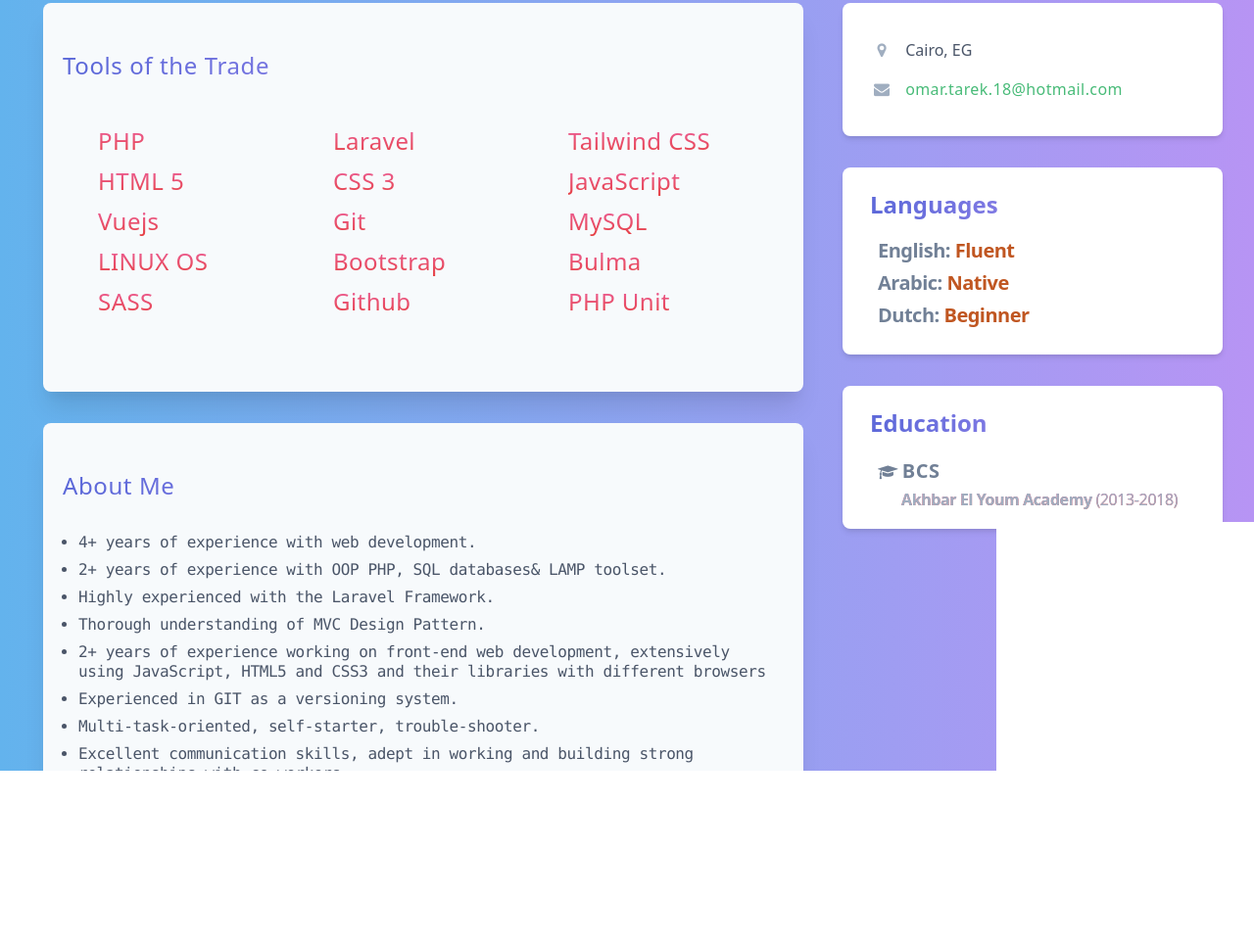
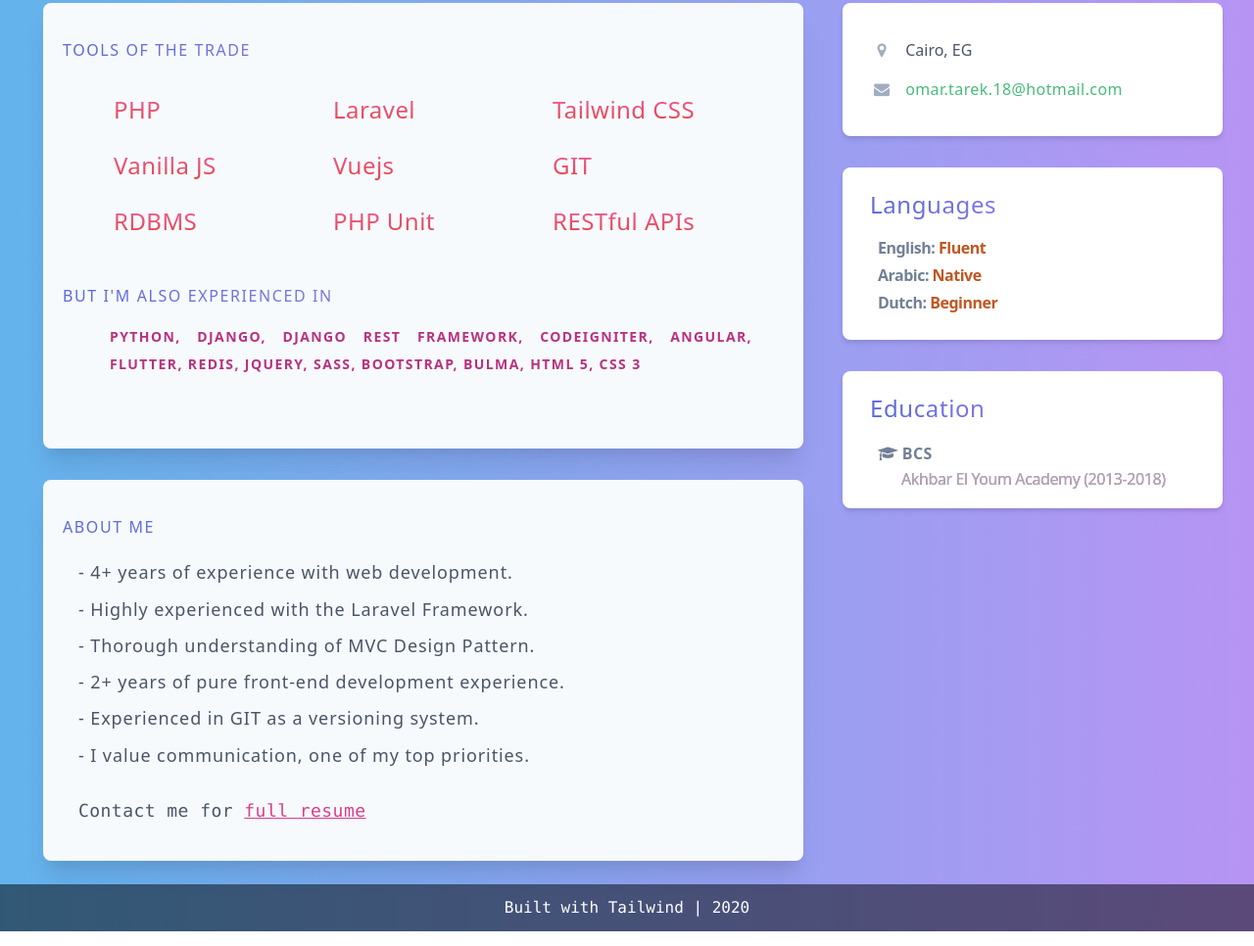
Before and after one commit to Yugis/yugis.github.io, a website: page index.html in a window 1280 px wide. Shown: the part 484-1450 px from the top of the page at 98% size. Drawn offline with Linux system fonts and the light colour scheme.

Commit message:
Fix background shadow opacity issue
Reviewed and changed some content

```diff
--- a/index.html
+++ b/index.html
@@ -8,8 +8,9 @@
 </head>
 <body>
 	<nav>
-		<div class="w-full py-16 lg:py-16 bg-fixed bg-bottom bg-no-repeat bg-cover" style="background-image: url(dist/img/cover.jpg)">
-			<div class="container lg:flex items-center lg:justify-between bg-black bg-opacity-75 py-10">
+		<div class="relative w-full py-16 lg:py-16 bg-fixed bg-bottom bg-cover" style="background-image: url(dist/img/cover.jpg)">
+			<div class="absolute h-full top-0 w-full bg-black bg-opacity-50"></div>
+			<div class="relative container lg:flex items-center lg:justify-between py-10">
 				<div class="lg:w-1/2 flex lg:flex-row flex-col items-center">
 					<div class="lg:w-56 w-48 flex-shrink-0 flex justify-center">
 						<img src="dist/img/img.jpg" alt="" class="rounded-full border-2 border-gray-500 border-solid">
@@ -18,8 +19,8 @@
 						<div class="capitalize font-semibold text-white text-4xl lg:text-4xl font-sans">
 							Hi, I'm omar tarek
 						</div>
-						<div class="font-semibold text-2xl text-white mb-3 lg:text-xl">
-							PHP Developer
+						<div class="font-semibold text-2xl text-white mb-3 lg:text-xl shadow-xl">
+							A PHP Developer
 						</div>
 						<ul class="flex justify-center">
 							<a href="https://twitter.com/itadakimsu__" class="text-4xl mr-5" target="_blank">
@@ -42,10 +43,10 @@
 				</div>
 				<div class="lg:w-1/2 flex justify-center lg:justify-end mt-5 lg:mt-0">
 					<button class="btn lg:px-3 lg:py-3 lg:w-40 w-40 py-2 bg-gradient-to-r from-pink-600 to-purple-500 hover:from-red-600 hover:to-orange-400 focus:from-red-600 focus:to-orange-400 focus:outline-none text-white font-semibold rounded uppercase leading-tight tracking-wider lg:tracking-tighter">
-					<a href="mailto:omar.tarek.18@hotmail.com" target="_blank">Contact Me </a>
-					<span class="fa fa-paper-plane text-white lg:text-lg text-xl"></span>
-				</button>
-			</div>
+						<a href="mailto:omar.tarek.18@hotmail.com" target="_blank">Contact Me </a>
+						<span class="fa fa-paper-plane text-white lg:text-lg text-xl"></span>
+					</button>
+				</div>
 			<!-- <div class="w-1/2 bg-gradient-to-r from-purple-400 via-pink-500 to-red-500 rounded-full absolute transform translate-x-64 h-48"></div> -->
 			</div>
 		</div>
@@ -56,8 +57,44 @@
 			<div class="lg:w-2/3 lg:mr-4 lg:mb-0">
 				<div class="card">
 					<h1 class="card-header">Tools of the Trade</h1>
+					<div class="card-body font-sans mb-8">
+						<ul class="tools mt-8 flex items-center flex-col lg:flex lg:flex-wrap lg:flex-row">
+							<li>
+								<p>PHP</p>
+							</li>
+							<li>
+								<p>Laravel</p>
+							</li>
+							<li>
+								<p>Tailwind CSS</p>
+							</li>
+							<li>
+								<p>Vanilla JS</p>
+							</li>
+							<li>
+								<p>Vuejs</p>
+							</li>
+							<li>
+								<p>GIT</p>
+							</li>
+							<li>
+								<p>RDBMS</p>
+							</li>
+							<li>
+								<p>PHP Unit</p>
+							</li>
+							<li>
+								<p>RESTful APIs</p>
+							</li>
+						</ul>
+					</div>
+
+					<h1 class="card-header">But I'm also experienced in</h1>
 					<div class="card-body md:pl-4 font-sans mb-8">
-						<ul class="tools mt-8 flex items-center flex-col lg:flex lg:flex-wrap lg:flex-row">
+							<p class="lg:container text-xs lg:text-sm uppercase tracking-widest font-semibold text-pink-700 leading-loose text-center lg:text-justify">
+								Python, Django, Django Rest Framework, Codeigniter, Angular, Flutter, Redis, jQuery, SASS, Bootstrap, Bulma, HTML 5, CSS 3
+							</p>
+						<!-- <ul class="tools mt-8 flex items-center flex-col lg:flex lg:flex-wrap lg:flex-row">
 							<li>
 								<p>PHP</p>
 							</li>
@@ -103,7 +140,7 @@
 							<li>
 								<p>PHP Unit</p>
 							</li>
-						</ul>
+						</ul> -->
 					</div>
 				</div>
 
@@ -121,19 +158,17 @@
 						<!-- <p class="font-semibold text-gray-700 tracking-wide">
 							Right now I am looking for a suitable position with a company where outstanding performance is recognised and where I can work on a variety of high profile projects.
 						</p> -->
-						<ul class="list-disc">
-							<li>4+ years of experience with web development.</li>
-							<li>2+ years of experience with OOP PHP, SQL databases& LAMP toolset.</li>
-							<li>Highly experienced with the Laravel Framework.</li>
-							<li>Thorough understanding of MVC Design Pattern.</li>
-							<li>2+ years of experience working on front-end web development, extensively using JavaScript, HTML5 and CSS3 and their libraries with different browsers</li>
-							<li>Experienced in GIT as a versioning system.</li>
-							<li>Multi-task-oriented, self-starter, trouble-shooter.</li>
-							<li>Excellent communication skills, adept in working and building strong relationships with co-workers.</li>
+						<ul class="list-none">
+							<li>- 4+ years of experience with web development.</li>
+							<li>- Highly experienced with the Laravel Framework.</li>
+							<li>- Thorough understanding of MVC Design Pattern.</li>
+							<li>- 2+ years of pure front-end development experience.</li>
+							<li>- Experienced in GIT as a versioning system.</li>
+							<li>- I value communication, one of my top priorities.</li>
 						</ul>
 						<br>
 						<p class="text-gray-700 tracking-wide leading-tight font-mono">
-							Contact me for <span class="underline">full resume</span>
+							Contact me for <span class="underline text-pink-600">full resume</span>
 						</p>
 					</div>
 				</div>
@@ -258,29 +293,29 @@
 					</ul>
 				</div>
 				<div class="widget">
-					<div class="text-2xl font-bold bg-clip-text text-transparent bg-gradient-to-r from-indigo-600 to-purple-400 mb-4 px-2">Languages</div>
+					<div class="widget-header">Languages</div>
 					<ul class="capitalize font-semibold text-xl text-gray-600 tracking-tight leading-tight list-inside pl-4">
 						<div class="flex justify-between items-center mb-2">
-							<li>English: <span class="text-orange-700">Fluent</span></li>
+							<li class="text-base">English: <span class="text-orange-700">Fluent</span></li>
 						</div>
 						<div class="flex justify-between items-center mb-2">
-							<li>Arabic: <span class="text-orange-700">Native</span></li>
+							<li class="text-base">Arabic: <span class="text-orange-700">Native</span></li>
 						</div>
 						<div class="flex justify-between items-center mb-2">
-							<li>Dutch: <span class="text-orange-700">Beginner</span></li>
+							<li class="text-base">Dutch: <span class="text-orange-700">Beginner</span></li>
 						</div>
 					</ul>
 				</div>
 				<div class="widget">
-					<div class="text-2xl font-bold bg-clip-text text-transparent bg-gradient-to-r from-indigo-600 to-purple-400 mb-4 px-2">Education</div>
+					<div class="widget-header">Education</div>
 					<ul class="capitalize pl-4">
 						<li>
 							<div class="mb-1">
 								<span class="fa fa-graduation-cap text-gray-600"></span>
-								<h1 class="inline-block font-semibold text-xl text-gray-600 leading-wide tracking-wide">BCS</h1>
+								<h1 class="inline-block font-semibold text-base text-gray-600 leading-wide tracking-wide">BCS</h1>
 							</div>
 							<p class="text-base text-gray-500 leading-tight tracking-tight pl-6">
-								<span class="font-semibold">Akhbar El Youm Academy</span> (2013-2018)
+								<span class="font-medium">Akhbar El Youm Academy</span> (2013-2018)
 							</p>
 						</li>
 					</ul>
--- a/package.json
+++ b/package.json
@@ -4,7 +4,8 @@
   "description": "",
   "main": "index.js",
   "scripts": {
-    "build": "postcss src/style.css -o dist/style.css"
+    "build": "postcss src/style.css -o dist/style.css",
+    "watch": "postcss src/style.css -o dist/style.css --watch"
   },
   "keywords": [],
   "author": "",
--- a/src/style.css
+++ b/src/style.css
@@ -1,13 +1,12 @@
 @tailwind base;
 @tailwind components;
-@tailwind utilities;
 
 .card {
 	@apply bg-gray-100 py-10 px-5 mb-8 shadow-md rounded-lg shadow-xl;
 }
 
 .card-header {
-	@apply text-2xl tracking-wide leading-loose text-center bg-clip-text text-transparent bg-gradient-to-r from-indigo-600 to-purple-400 mb-5;
+	@apply text-base font-sans uppercase font-medium tracking-widest leading-none text-center bg-clip-text text-transparent bg-gradient-to-r from-indigo-600 to-purple-400 mb-5;
 }
 
 .card-body {
@@ -18,6 +17,10 @@
 	@apply bg-white py-5 px-5 mb-8 shadow-md rounded-lg;
 }
 
+.widget-header {
+	@apply text-xl font-medium tracking-wide bg-clip-text text-transparent bg-gradient-to-r from-indigo-600 to-purple-400 mb-4 px-2;
+}
+
 ul li p {
 	@apply text-xl leading-snug font-sans bg-clip-text text-transparent bg-gradient-to-b from-pink-500 to-red-600;
 }
@@ -26,8 +29,8 @@
 	@apply px-5 py-1;
 }
 
-ul.list-disc li {
-	@apply py-1 tracking-tight leading-tight font-mono text-gray-700 text-sm;
+ul.list-none li {
+	@apply py-1 tracking-wider leading-relaxed font-sans text-gray-800 text-sm;
 }
 
 @screen lg {
@@ -41,15 +44,25 @@
 		@apply ml-3 mt-0;
 	}
 
+	.widget-header {
+		@apply text-2xl;
+	}
+
 	ul li p {
-		@apply text-2xl
+		@apply text-2xl;
+	}
+
+	ul.tools {
+		@apply px-8;
 	}
 
 	ul.tools li {
-		@apply w-1/3;
+		@apply w-1/3 mb-4;
 	}
 
-	ul.list-disc li {
-		@apply text-base;
+	ul.list-none li {
+		@apply font-sans font-normal text-gray-700 text-lg;
 	}
 }
+
+@tailwind utilities;
```
Also changed, not shown: dist/style.css.
